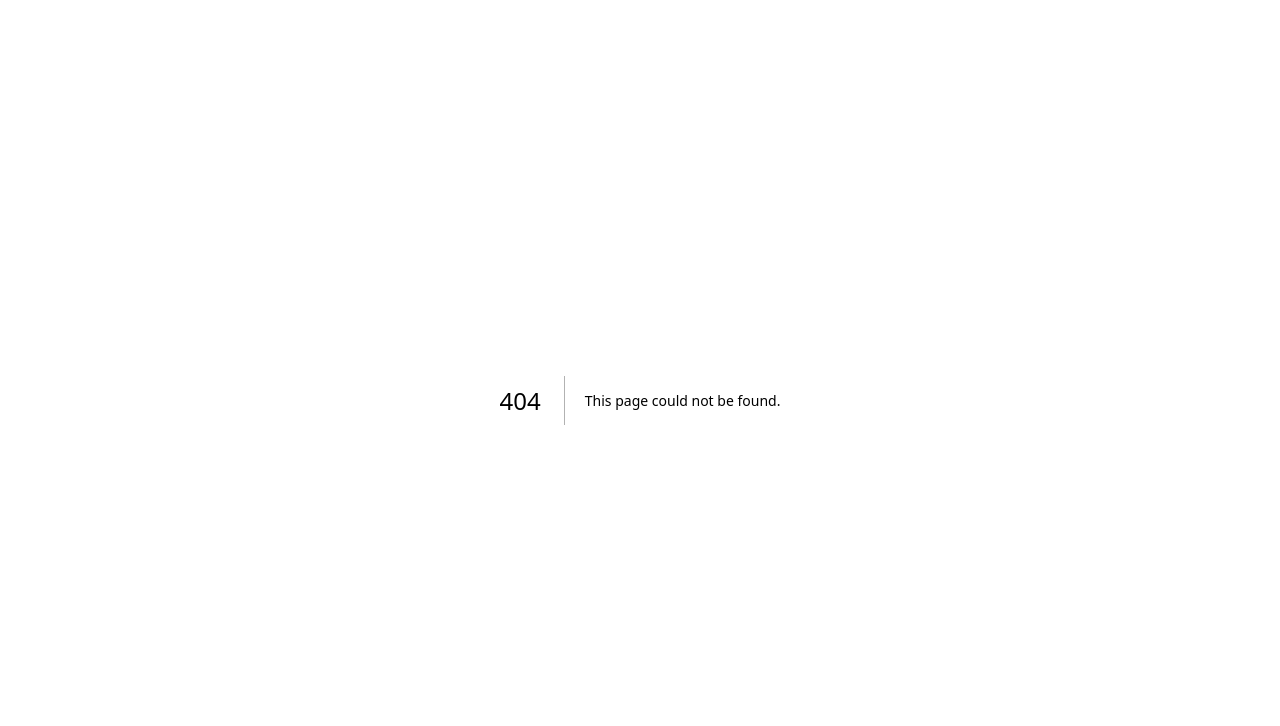
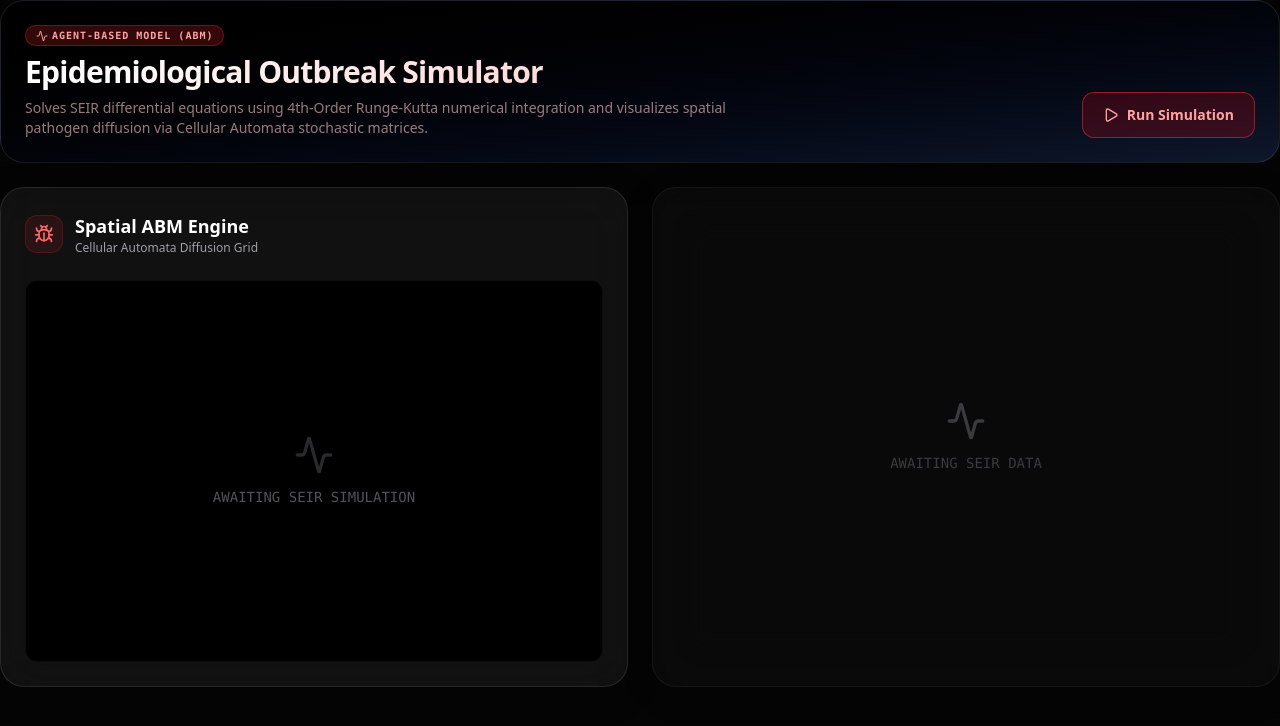
Before and after one commit to Aschio12/medi-assist-ai, a Next.js app in the folder apps/web/: page /epidemiology in a window 1280 px wide. Before the commit this address had no page. Shown: the top 726 px of the page. Built offline with nearby package versions, Linux system fonts and the light colour scheme.

Commit message:
Phase 38 (13/15): Assemble Agent-Based Epidemiological Outbreak Simulator dashboard

```diff
--- /dev/null
+++ b/apps/web/src/app/(dashboard)/epidemiology/page.tsx
@@ -0,0 +1,68 @@
+'use client';
+
+import React, { useState } from 'react';
+import { simulateSeir, simulateSpatial } from '@/app/actions/epi';
+import { EpiSimulationCanvas } from '@/components/epi/EpiSimulationCanvas';
+import { EpiStatsPanel } from '@/components/epi/EpiStatsPanel';
+import { Play, Activity } from 'lucide-react';
+
+export default function EpidemiologyDashboard() {
+  const [seirData, setSeirData] = useState<any>(null);
+  const [spatialData, setSpatialData] = useState<any>(null);
+  const [isProcessing, setIsProcessing] = useState(false);
+
+  const handleProcess = async () => {
+    setIsProcessing(true);
+
+    // Simulate RK4 SEIR ODEs
+    const seirRes = await simulateSeir(0.4, 0.2, 0.1, 10000, 50);
+    setSeirData(seirRes?.data);
+
+    // Simulate Spatial ABM Cellular Automata
+    const abmRes = await simulateSpatial(100, 0.4, 0.2, 0.1, 0.05, 50);
+    setSpatialData(abmRes);
+
+    setIsProcessing(false);
+  };
+
+  return (
+    <div className="flex flex-col gap-6 max-w-7xl mx-auto w-full pb-10">
+
+      <div className="glass-panel p-6 rounded-3xl border border-red-500/30 shadow-[0_0_30px_rgba(239,68,68,0.15)] relative overflow-hidden bg-gradient-to-br from-black to-slate-900">
+        <div className="relative z-10 flex justify-between items-end">
+          <div>
+            <span className="text-[10px] font-mono font-bold uppercase tracking-widest px-2.5 py-0.5 rounded-full bg-red-500/20 text-red-300 border border-red-500/30 flex items-center w-max gap-1">
+              <Activity className="h-3 w-3" /> Agent-Based Model (ABM)
+            </span>
+            <h1 className="text-2xl lg:text-3xl font-bold tracking-tight bg-gradient-to-r from-white to-red-200 bg-clip-text text-transparent mt-2">
+              Epidemiological Outbreak Simulator
+            </h1>
+            <p className="text-xs lg:text-sm text-red-200/60 mt-2 max-w-3xl">
+              Solves SEIR differential equations using 4th-Order Runge-Kutta numerical integration and visualizes spatial pathogen diffusion via Cellular Automata stochastic matrices.
+            </p>
+          </div>
+          <div>
+             <button
+                onClick={handleProcess}
+                disabled={isProcessing}
+                className="flex items-center gap-2 bg-red-600/20 hover:bg-red-600/40 text-red-300 border border-red-500/50 text-sm font-bold px-5 py-3 rounded-xl transition-all disabled:opacity-50"
+             >
+                <Play className={`h-4 w-4 ${isProcessing ? 'animate-pulse' : ''}`} />
+                {isProcessing ? 'Simulating RK4 Integration...' : 'Run Simulation'}
+             </button>
+          </div>
+        </div>
+      </div>
+
+      <div className="grid grid-cols-1 lg:grid-cols-2 gap-6 h-[500px]">
+        <div className="h-full">
+           <EpiSimulationCanvas spatialData={spatialData} />
+        </div>
+        <div className="h-full">
+           <EpiStatsPanel seirData={seirData} spatialData={spatialData} />
+        </div>
+      </div>
+
+    </div>
+  );
+}
```
